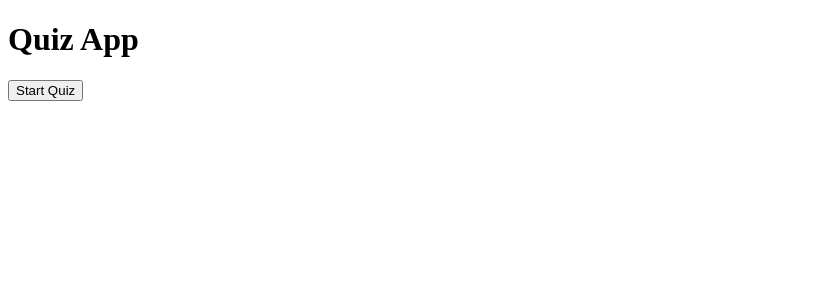
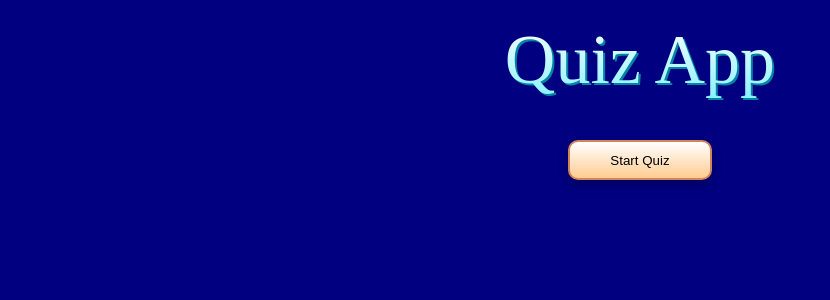
Before and after one commit to ahmedkhan/quiz-app-typescript, a React (Create React App) app: page / in a window 1280 px wide. Shown: the top 300 px of the page, without its empty margins (0-830 px from the left). Built offline with nearby package versions, Linux system fonts and the light colour scheme.

Commit message:
add styles

```diff
--- /dev/null
+++ b/src/App.styles.ts
@@ -0,0 +1,60 @@
+import styled, { createGlobalStyle } from 'styled-components';
+
+export const GlobalStyle = createGlobalStyle`
+    html {
+        height: 100%;
+    }
+    body {
+        background-color: navy;
+        margin: 0;
+        padding: 0 20px;
+        display flex;
+        justify-content: center
+    }
+    * {
+        box-sizing: border-box;
+        font-family: 'Catamaran', sans-serif;
+    }
+`
+
+export const Wrapper = styled.div`
+  display: flex;
+  flex-direction: column;
+  align-items: center;
+  > p {
+    color: #fff;
+  }
+  .score {
+    color: #fff;
+    font-size: 2rem;
+    margin: 0;
+  }
+  h1 {
+    font-family: Fascinate Inline;
+    background-image: linear-gradient(180deg, #fff, #87f1ff);
+    font-weight: 400;
+    background-size: 100%;
+    background-clip: text;
+    -webkit-background-clip: text;
+    -webkit-text-fill-color: transparent;
+    -moz-background-clip: text;
+    -moz-text-fill-color: transparent;
+    filter: drop-shadow(2px 2px #0085a3);
+    font-size: 70px;
+    text-align: center;
+    margin: 20px;
+  }
+  .start, .next {
+    cursor: pointer;
+    background: linear-gradient(180deg, #ffffff, #ffcc91);
+    border: 2px solid #d38558;
+    box-shadow: 0px 5px 10px rgba(0, 0, 0, 0.25);
+    border-radius: 10px;
+    height: 40px;
+    margin: 20px 0;
+    padding: 0 40px;
+  }
+  .start {
+    max-width: 200px;
+  }
+`;
--- a/src/App.tsx
+++ b/src/App.tsx
@@ -1,6 +1,7 @@
 import React, { useState } from 'react';
 import QuestionsCard from './components/QuestionsCard';
 import { fetchQuestions, Difficulty, QuestionState } from './API';
+import { GlobalStyle, Wrapper } from './App.styles';
 
 
 const TOTAL_QUESTIONS = 10;
@@ -63,16 +64,18 @@
 
 
   return (
-    <div className="App">
+    <>
+    <GlobalStyle/>
+    <Wrapper>
       <h1>Quiz App</h1>
       {gameOver || userAnswers.length === TOTAL_QUESTIONS ? (
-      <button className="start" onClick={startQuiz}>Start Quiz</button>) : null }
+        <button className="start" onClick={startQuiz}>Start Quiz</button>) : null}
 
       {!gameOver ? (
         <p className="score">Score :{score}</p>) : null}
 
       {loading ? (
-      <p>Loading...</p>) :null}
+        <p>Loading...</p>) : null}
 
       {!loading && !gameOver ? (
         <QuestionsCard
@@ -82,11 +85,12 @@
           answers={questions[number].answers}
           userAnswer={userAnswers ? userAnswers[number] : undefined}
           callback={checkAnswer}
-      />):null}
+        />) : null}
 
-      {!gameOver && !loading && userAnswers.length === number +1 && number !== TOTAL_QUESTIONS -1 ? (
-      <button className="next" onClick={nextQuestion}>Next</button>) :null }
-    </div>
+      {!gameOver && !loading && userAnswers.length === number + 1 && number !== TOTAL_QUESTIONS - 1 ? (
+        <button className="next" onClick={nextQuestion}>Next</button>) : null}
+      </Wrapper>
+    </>
   );
 }
 
--- /dev/null
+++ b/src/components/QuestionCard.styles.ts
@@ -0,0 +1,45 @@
+import styled from 'styled-components';
+
+export const Wrapper = styled.div`
+  max-width: 1100px;
+  background: #ebfeff;
+  border-radius: 10px;
+  border: 2px solid #0085a3;
+  padding: 20px;
+  box-shadow: 0px 5px 10px rgba(0, 0, 0, 0.25);
+  text-align: center;
+  p {
+    font-size: 1rem;
+  }
+`;
+
+type ButtonWrapperProps = {
+  correct: boolean;
+  userClicked: boolean;
+};
+
+export const ButtonWrapper = styled.div<ButtonWrapperProps>`
+  transition: all 0.3s ease;
+  :hover {
+    opacity: 0.8;
+  }
+  button {
+    cursor: pointer;
+    user-select: none;
+    font-size: 0.8rem;
+    width: 100%;
+    height: 40px;
+    margin: 5px 0;
+    background: ${({ correct, userClicked }) =>
+      correct
+        ? 'linear-gradient(90deg, #56FFA4, #59BC86)'
+        : !correct && userClicked
+        ? 'linear-gradient(90deg, #FF5656, #C16868)'
+        : 'linear-gradient(90deg, #56ccff, #6eafb4)'};
+    border: 3px solid #ffffff;
+    box-shadow: 1px 2px 0px rgba(0, 0, 0, 0.1);
+    border-radius: 10px;
+    color: #fff;
+    text-shadow: 0px 1px 0px rgba(0, 0, 0, 0.25);
+  }
+`;
--- a/src/components/QuestionsCard.tsx
+++ b/src/components/QuestionsCard.tsx
@@ -1,4 +1,6 @@
 import React from 'react'
+import { Wrapper, ButtonWrapper } from './QuestionCard.styles';
+
 
 type props = {
     question: string,
@@ -11,19 +13,23 @@
 
 const QuestionsCard : React.FC<props> = ({question,answers,callback,userAnswer,questionNum,totalQuestions}) => {
     return (
-        <div>
+        <Wrapper>
            <p>Question : {questionNum}/{totalQuestions}</p>
            <p dangerouslySetInnerHTML={{__html:question}}/>
            <div>
                {answers.map(answer =>(
-                   <div>
+                    <ButtonWrapper
+                        correct = {userAnswer?.correctAnswer === answer}
+                        userClicked = { userAnswer?.answer === answer }
+                    >
                        <button disabled={userAnswer} value={answer} onClick={callback}>
                            <span dangerouslySetInnerHTML={{__html: answer}}/>
                        </button>
-                   </div>
+                   </ButtonWrapper>
                ))}
            </div>
-        </div>
+        </Wrapper>
+
     )
 }
 export default QuestionsCard;
```
Lines whose indentation alone changed are shown as unchanged.
